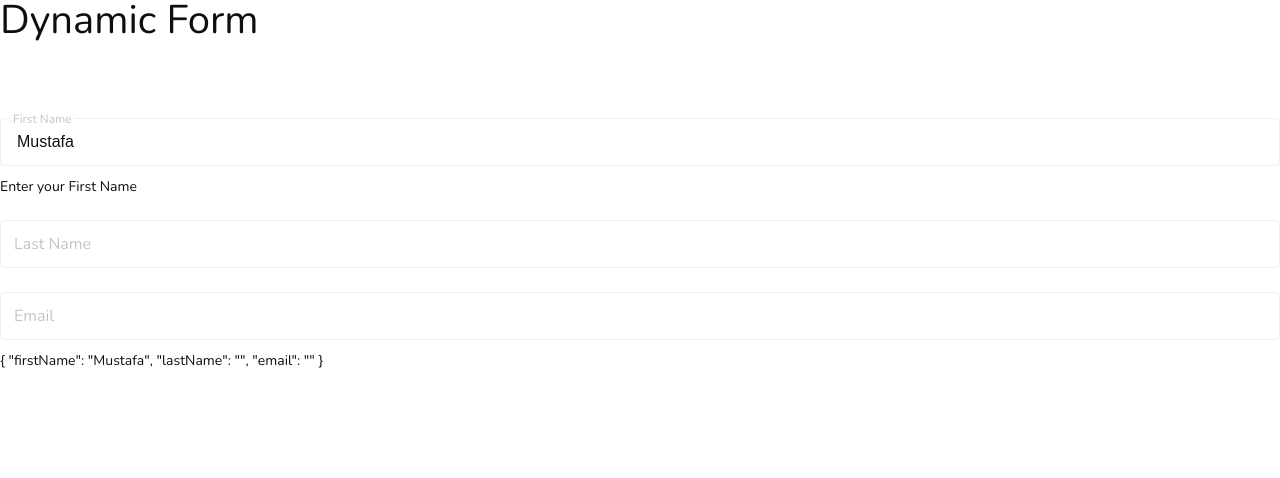
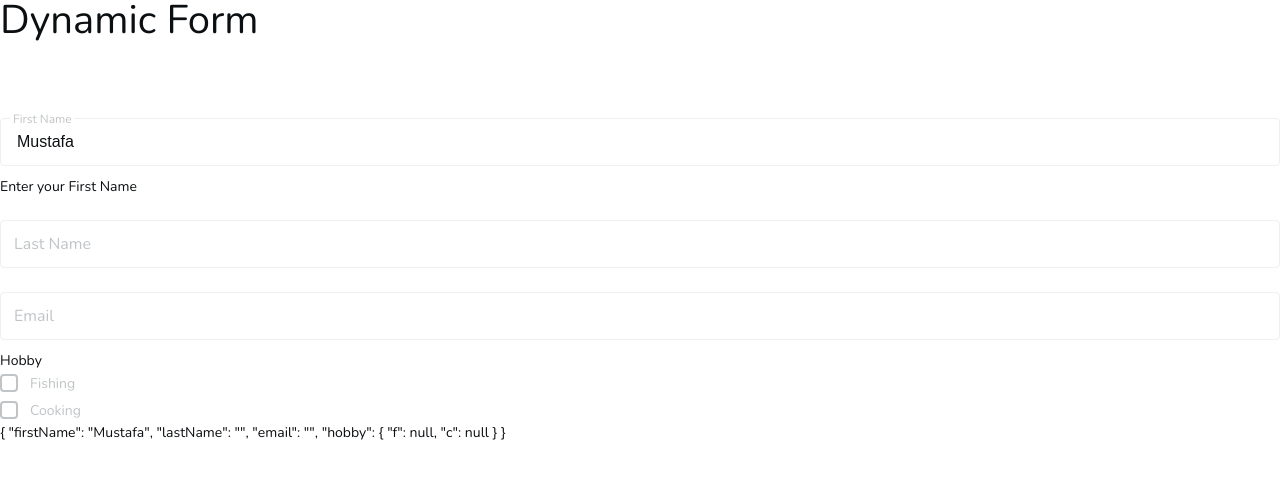
Before and after one commit to mustafakunwa/forms, an Angular app: page / in a window 1280 px wide. Shown: the top 478 px of the page. Built offline with nearby package versions, Linux system fonts and the light colour scheme; a web font is replaced by a local one.

Commit message:
Checkbox added to form

```diff
--- a/src/app/app.component.ts
+++ b/src/app/app.component.ts
@@ -31,6 +31,17 @@ export class AppComponent {
       value: '',
       required: true,
     },
+
+    {
+      type: 'checkbox',
+      key: 'hobby',
+      label: 'Hobby',
+      required: true,
+      options: [
+        { key: 'f', label: 'Fishing' },
+        { key: 'c', label: 'Cooking' },
+      ],
+    },
   ];
 
   getFields() {
--- a/src/app/form-builder/form-builder.component.html
+++ b/src/app/form-builder/form-builder.component.html
@@ -5,7 +5,11 @@
 
 <form [formGroup]="form" clsss="form">
   <div *ngFor="let field of fields">
-    <app-input [field]="field" [form]="form"></app-input>
+    <div [ngSwitch]="field.type">
+      <app-input [field]="field" [form]="form" *ngSwitchCase="'text'"></app-input>
+      <app-multi-checkbox [field]="field" [form]="form" *ngSwitchCase="'checkbox'"></app-multi-checkbox>
+    </div>
+
     <div class="form__hint" *ngIf="field.hint">{{ field.hint }}</div>
     <div *ngFor="let error of field.errorMessage">
       <div class="form__error" *ngIf="isControlHasError(field.key, error.key)">
--- a/src/app/form-builder/form-builder.component.ts
+++ b/src/app/form-builder/form-builder.component.ts
@@ -23,6 +23,12 @@ export class FormBuilderComponent implements OnInit {
         fieldsCtrls[field.key] = new FormControl(field.value || '', [
           ...validators,
         ]);
+      }else{
+        let opts = {};
+        for (let opt of field.options) {
+          opts[opt.key] = new FormControl(opt.value);
+        }
+        fieldsCtrls[field.key] = new FormGroup(opts)
       }
     }
     this.form = new FormGroup(fieldsCtrls);
--- /dev/null
+++ b/src/app/multi-checkbox/multi-checkbox.component.html
@@ -0,0 +1,13 @@
+<div [formGroup]="form">
+  <label>{{ field.label }}</label>
+  <div [formGroupName]="field.key">
+    <div *ngFor="let opt of field.options" class="checkbox">
+      <label>
+        <input [formControlName]="opt.key" type="checkbox" />
+        <span>
+          {{ opt.label }}
+        </span>
+      </label>
+    </div>
+  </div>
+</div>
--- /dev/null
+++ b/src/app/multi-checkbox/multi-checkbox.component.ts
@@ -0,0 +1,25 @@
+import { FormGroup } from '@angular/forms';
+import { Component, OnInit, Input } from '@angular/core';
+
+@Component({
+  selector: 'app-multi-checkbox',
+  templateUrl: './multi-checkbox.component.html',
+  styleUrls: ['./multi-checkbox.component.scss']
+})
+export class MultiCheckboxComponent implements OnInit {
+
+  @Input() field: any = {};
+  @Input() form: FormGroup;
+  get isValid() {
+    return this.form.controls[this.field.name].valid;
+  }
+  get isDirty() {
+    return this.form.controls[this.field.name].dirty;
+  }
+
+  constructor() {}
+
+  ngOnInit(): void {
+  }
+
+}
--- a/src/assets/scss/iot/util/form/_checkbox.scss
+++ b/src/assets/scss/iot/util/form/_checkbox.scss
@@ -34,7 +34,7 @@
             cursor: pointer;
 
             display: flex;
-            align-items: normal;
+            align-items: center;
             &::before {
                 content: "";
                 display: inline-block;
@@ -62,11 +62,6 @@
                 border-right: none;
                 border-top: none;
                 transform: translate(3px, 4px) rotate(-45deg);
-            }
-
-            div {
-                display: flex;
-                align-self: center;
             }
         }
 
```
Also changed, not shown: src/app/form-builder/form-builder.module.ts (+7 -1 lines), src/app/multi-checkbox/multi-checkbox.module.ts (added, +11 -0 lines), src/app/multi-checkbox/multi-checkbox.component.scss (added), 1 other file (tests, documents, lock files or other folders).
